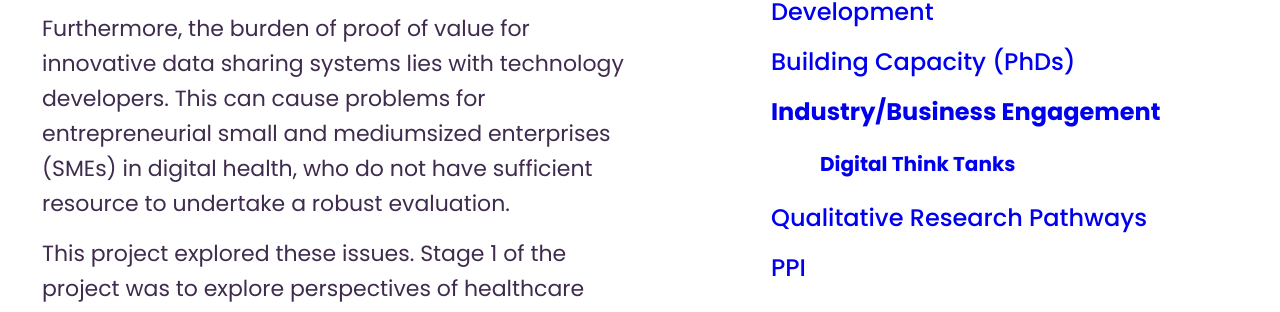
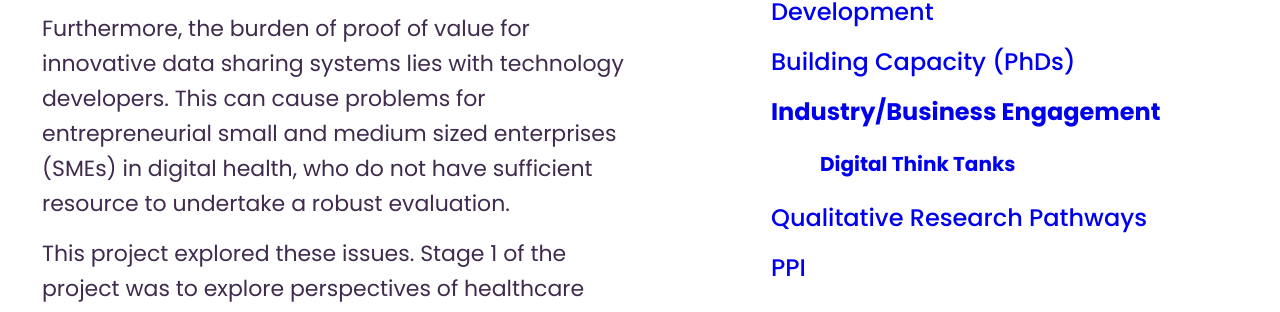
Before and after one commit to connectedhealthcities/connectedhealthcities, a Jekyll site: the page built from north-west-coast/industry-business-engagement/digital-think-tanks.md, in a window 1280 px wide. Shown: the part 775-1087 px from the top of the page. Built offline with Jekyll 4.4.1, drawn with Linux system fonts in a browser that asks for light colours; our own code applies the rules of GitHub Pages for plain Markdown files.

Commit message:
Update digital-think-tanks.md

```diff
--- a/north-west-coast/industry-business-engagement/digital-think-tanks.md
+++ b/north-west-coast/industry-business-engagement/digital-think-tanks.md
@@ -11,7 +11,7 @@ resources:
 
 The benefits of sharing patient data within data management systems are beginning to be well understood. However, it is also recognised that there are many barriers, particularly related to human factors, workforce issues and service contextual obstacles.
 
-Furthermore, the burden of proof of value for innovative data sharing systems lies with technology developers. This can cause problems for entrepreneurial small and mediumsized enterprises (SMEs) in digital health, who do not have sufficient resource to undertake a robust evaluation.
+Furthermore, the burden of proof of value for innovative data sharing systems lies with technology developers. This can cause problems for entrepreneurial small and medium sized enterprises (SMEs) in digital health, who do not have sufficient resource to undertake a robust evaluation.
 
 This project explored these issues. Stage 1 of the project was to explore perspectives of healthcare practitioners to understand how human factors can influence (negatively or positively) the adoption of data management innovations. Structured interviews were held with 15 practitioners across Lancashire and South Cumbria and within a number of professions.
 
```
